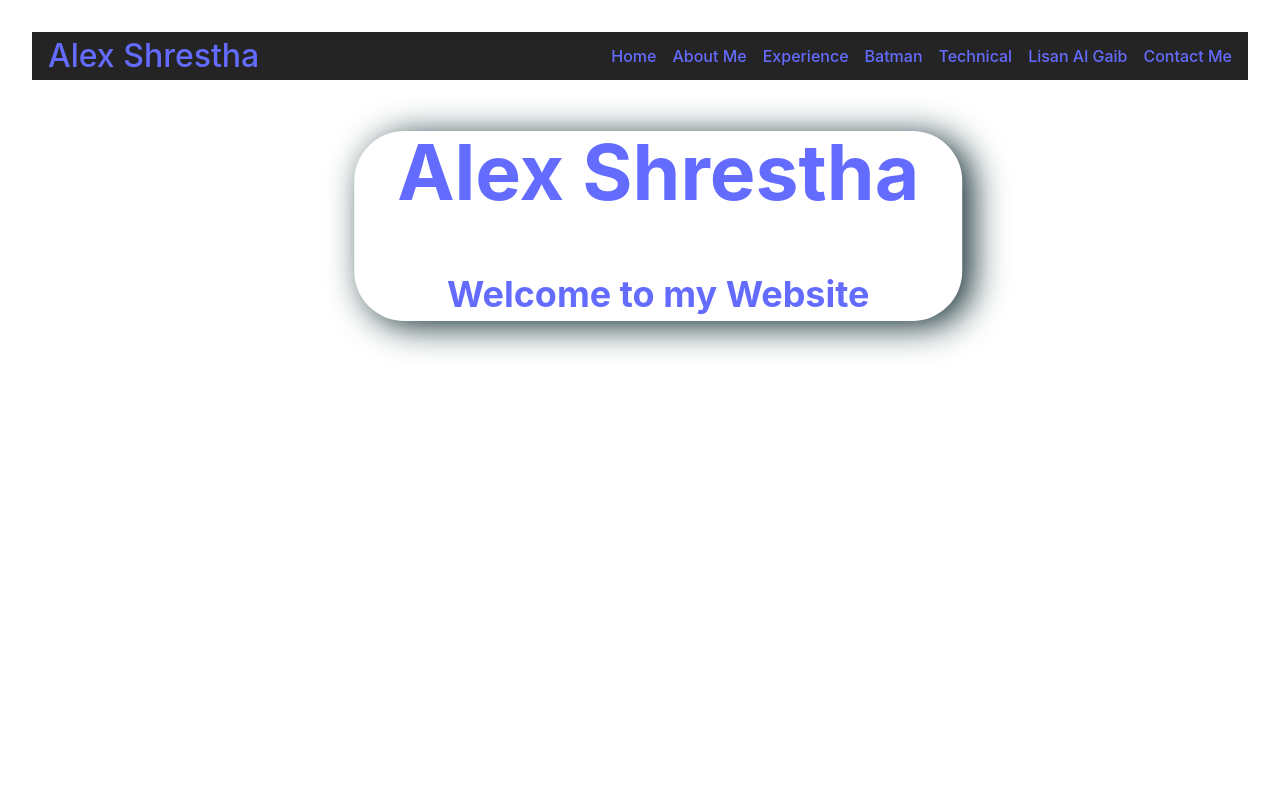
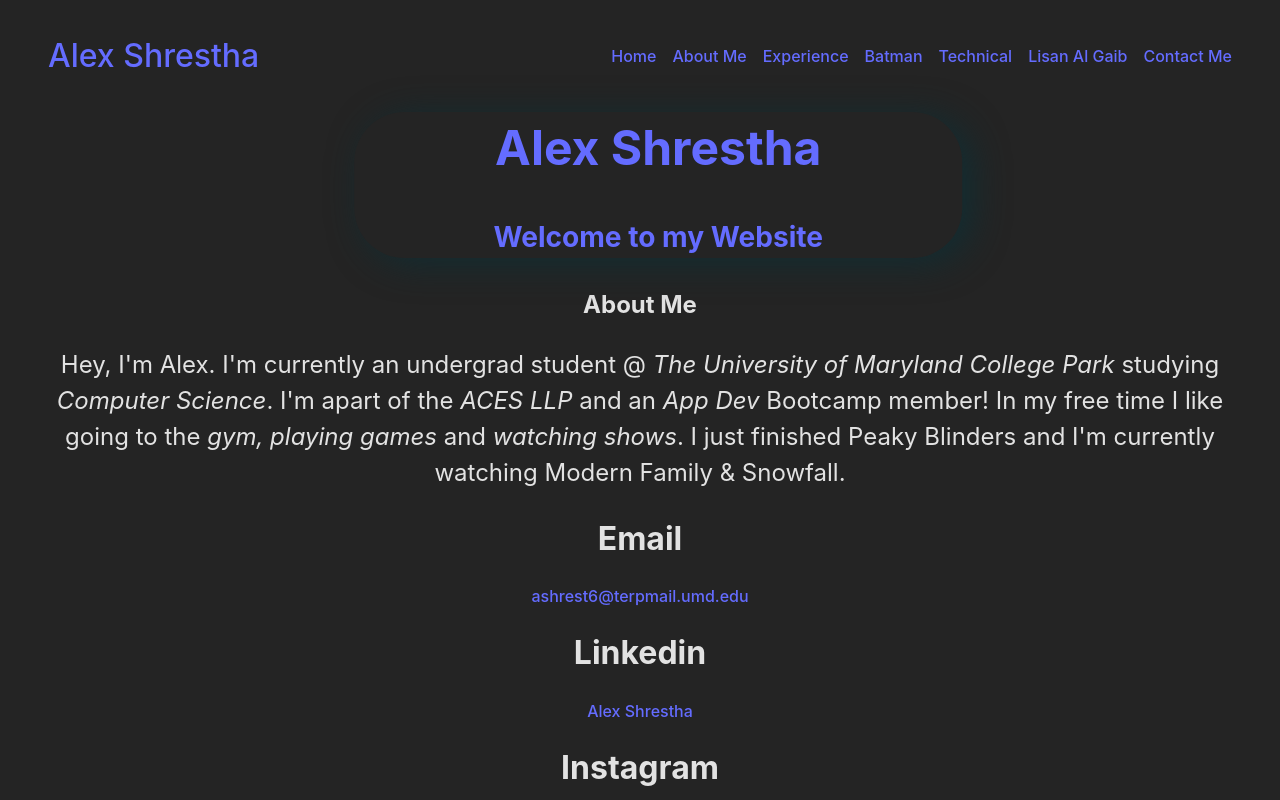
Before and after one commit to shresthaa23/React-Bootcamp, a React (Vite) app in the folder my_website/: page / in a window 1280 px wide. Shown: the top 800 px of the page. Built offline with nearby package versions, Linux system fonts and the light colour scheme.

Commit message:
added sections + contacts

```diff
--- a/my_website/index.html
+++ b/my_website/index.html
@@ -2,7 +2,7 @@
 <html lang="en">
   <head>
     <meta charset="UTF-8" />
-    <link rel="icon" type="image/svg+xml" href="/vite.svg" />
+    <link rel="icon" type="image/svg+xml" href="https://cdn-icons-png.flaticon.com/512/805/805385.png" />
     <meta name="viewport" content="width=device-width, initial-scale=1.0" />
     <title>Alex Shrestha's Website</title>
   </head>
--- a/my_website/src/App.jsx
+++ b/my_website/src/App.jsx
@@ -5,19 +5,37 @@ import './App.css'
 
 // http://localhost:5173/
 
+const contacts = [
+  { title: "Email", content: "ashrest6@terpmail.umd.edu", link: "mailto: ashrest6@terpmail.umd.edu" },
+  { title: "Linkedin", content: "Alex Shrestha", link: "https://www.linkedin.com/in/shrestha2023" },
+  { title: "Instagram", content: "@alex_shreds82", link: "https://www.instagram.com/alex_shreds82" },
+  { title: "GitHub", content: "@shresthaa23", link: "https://github.com/shresthaa23"},
+];
+
+
 function HomePage() {
   return (
-    <div class="header">
-    <div class="intro_text">
-        <h1> Alex Shrestha </h1>
-        <h2> Welcome to my Website </h2>
+    <div className="header">
+      <div className="intro_text">
+          <h1> Alex Shrestha </h1>
+          <h3> Welcome to my Website </h3>
+      </div>
     </div>
-  </div>
   );
 }
 
+
 function AboutMe() {
-
+  return (
+    <div className="aboutMe">
+          <h2 className="title1"> About Me </h2>
+          <p className="life">
+            Hey, I'm Alex. I'm currently an undergrad student @ <em>The University of Maryland College Park</em> studying <em>Computer Science</em>.
+            I'm apart of the <em>ACES LLP</em> and an <em>App Dev</em> Bootcamp member!
+            In my free time I like going to the <em>gym, playing games</em> and <em>watching shows</em>. I just finished Peaky Blinders and I'm currently watching Modern Family & Snowfall.
+          </p>
+    </div>
+  );
 }
 
 function Experience() {
@@ -33,6 +51,25 @@ function Technical() {
 }
 
 function ContactMe() {
+  return (
+    <div>
+      <h2> Contact Me </h2>
+      <h3><a href="mailto: ashrest6@terpmail.umd.edu"> Email </a></h3>
+      <h3><a href="https://www.linkedin.com/in/shrestha2023"> Linkedin </a></h3>
+      <h3><a href="https://www.instagram.com/alex_shreds82"> Instagram </a></h3>
+      <h3><a href="https://github.com/shresthaa23"> GitHub </a></h3>
+    </div>
+
+    );
+}
+
+function MyContacts({ title, content, link }) {
+  return (
+    <div className="socials">
+      <h1>{title}</h1>
+      <a href={link}>{content}</a>
+    </div>
+  );
 
 }
 
@@ -74,7 +111,20 @@ function App() {
       <NavBar />
     </><>
         <HomePage />
-      </></>
+      </>
+      <>
+        <AboutMe />
+        <div className="contactsss">
+            {contacts.map((element) => (
+              <MyContacts title={element.title} content={element.content} link={element.link} />
+            ))}
+          </div>
+
+      </>
+
+    </>
+
+
   )
 }
 
--- a/my_website/src/index.css
+++ b/my_website/src/index.css
@@ -41,6 +41,24 @@ body {
   text-align: center;
 }
 
+.about_me {
+  color: #646cff;
+  border-radius: 50px;
+  box-shadow: 10px 5px 35px #112D32;
+  height: 100%;
+  width: 50%;
+  transform: translate(53%, 0%);
+}
+
+.title1 {
+    font-size: 1.5em;
+    text-align: center;
+}
+.life {
+  font-size: 1.5em;
+  text-align: center;
+}
+
 
 
 :root {
@@ -78,6 +96,7 @@ body {
   min-height: 100vh;
 }
 */
+/*
 h1 {
   font-size: 3.2em;
   line-height: 1.1;
@@ -114,3 +133,5 @@ button:focus-visible {
     background-color: #f9f9f9;
   }
 }
+
+*/
```
